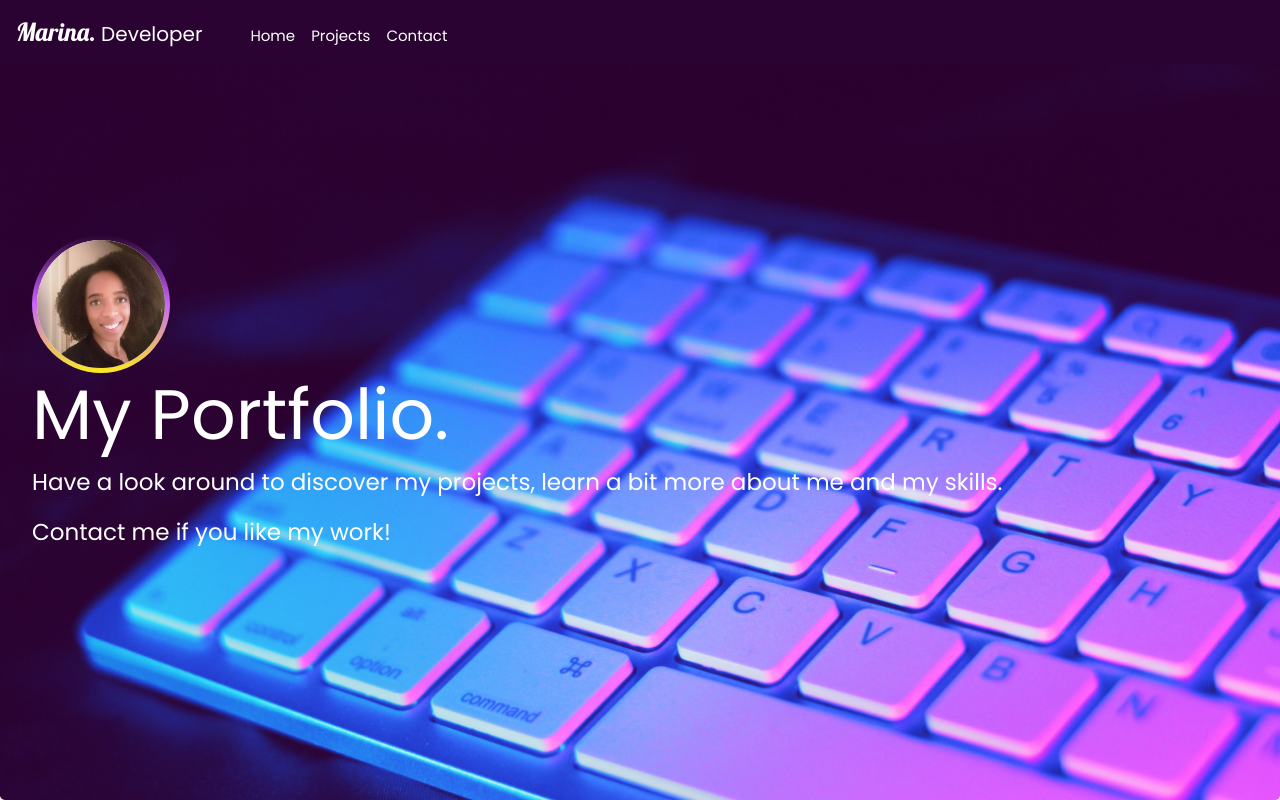
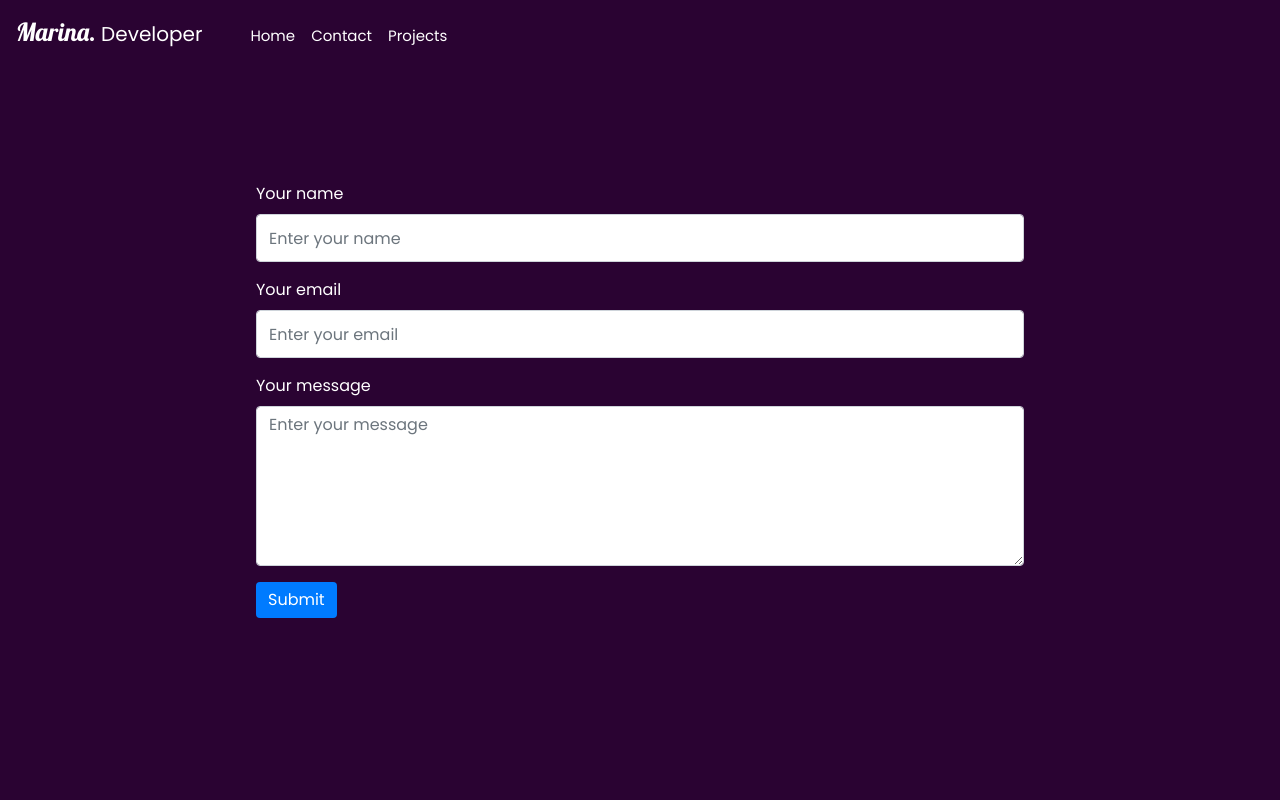
Before and after one commit to marinaongithub/react-portfolio, a React (Create React App) app: page /contact in a window 1280 px wide. Built offline with nearby package versions, Linux system fonts and the light colour scheme.

Commit message:
Added Contact page + styling

```diff
--- a/package.json
+++ b/package.json
@@ -8,6 +8,7 @@
     "@testing-library/user-event": "^13.5.0",
     "react": "^18.2.0",
     "react-dom": "^18.2.0",
+    "react-router-dom": "^6.9.0",
     "react-scripts": "5.0.1",
     "web-vitals": "^2.1.4"
   },
--- a/src/App.css
+++ b/src/App.css
@@ -34,10 +34,6 @@ body{
   font-size: 25px;
 }
 
-.nav-link {
-  padding-bottom: 0px;
-}
-
 
 /* HOME STYLE*/
 .jumbotron {
@@ -69,3 +65,35 @@ body{
 .jumbotron p {
   font-size: 23px;
 }
+
+/* CONTACT */
+
+.contact-form {
+  background-color: var(--main-dark);
+  flex-direction: column;
+  height: 100vh;
+  color: white;
+  align-items: center;
+}
+
+.form-group {
+  width: 60vw;
+}
+
+.contact-form input {
+  height: 3rem;
+}
+
+.contact-form textarea {
+  height: 10rem;
+}
+
+.contact-form button {
+  background-color: #007bff;
+  border: #007bff;
+}
+
+.contact-form button:hover {
+  background-color: #cb64ff;
+  border: #cb64ff;
+}
--- a/src/App.js
+++ b/src/App.js
@@ -1,12 +1,20 @@
 import './App.css';
+import { BrowserRouter as Router, Route, Routes } from 'react-router-dom';
 import Home from './components/pages/home/Home';
 import Header from './components/Header';
+import Contact from './components/pages/Contact';
 
 function App() {
   return (
     <div>
-      <Header/>
-      <Home/>
+      <Router>
+        <Header/>
+        <Routes>
+          <Route path="/" element={<Home/>}/>
+          <Route path="/contact" element={<Contact/>}/>
+
+        </Routes>
+      </Router>
     </div>
   );
 }
--- a/src/components/Header.js
+++ b/src/components/Header.js
@@ -1,23 +1,42 @@
 import React from 'react'
+import { NavLink } from 'react-router-dom';
 
 function Header() {
   return (
-    <div>
         <nav className="navbar navbar-expand-lg navbar-dark bg-light customNav">
-            <a className="navbar-brand" href="#"><span>Marina.</span>  Developer</a>    {/* TODO: check span */}
+            <h1 className="navbar-brand"><span>Marina.</span>  Developer</h1>
 
             <button className="navbar-toggler" type="button" data-toggle="collapse" data-target="#navbarNavAltMarkup" aria-controls="navbarNavAltMarkup" aria-expanded="false" aria-label="Toggle navigation">
             <span className="navbar-toggler-icon"></span>
             </button>
             <div className="collapse navbar-collapse" id="navbarNavAltMarkup">
             <div className="navbar-nav">
-                <a className="nav-link active" href="#">Home</a>
-                <a className="nav-item nav-link" href="#wPork">Projects</a>
-                <a className="nav-item nav-link" href="#contact">Contact</a>
+              <li className="nav-item">
+                <NavLink
+                  to="/"
+                  end
+                  className={({ isActive }) =>
+                    isActive ? 'nav-link active' : 'nav-link'
+                  }
+                >Home
+              </NavLink>
+              </li>
+              <li className="nav-item">
+                <NavLink
+                  to="contact"
+                  className={({ isActive }) =>
+                    isActive ? 'nav-item nav-link active' : 'nav-item nav-link'
+                  }
+                >
+                  Contact
+                </NavLink>
+              </li>
+                {/* <a className="nav-item nav-link" href={Home}></a> */}
+                <a className="nav-item nav-link" href="#Projects">Projects</a>
+                {/* <a className="nav-item nav-link" href="#contact">Contact</a> */}
             </div>
             </div>
         </nav>
-    </div>
   )
 }
 
--- a/src/components/pages/Contact.js
+++ b/src/components/pages/Contact.js
@@ -0,0 +1,26 @@
+import React from 'react';
+
+function Contact() {
+  return (
+    <div className='contact-form d-flex justify-content-center'>
+        <form>
+        <div className="form-group">
+        <label for="inputName">Your name</label>
+        <input type="text" className="form-control" id="inputName" placeholder="Enter your name"/>
+        </div>
+        <div className="form-group">
+        <label for="inputEmail">Your email</label>
+        <input type="email" className="form-control" id="inputEmail" placeholder="Enter your email"/>
+        </div>
+        <div className="form-group">
+        <label for="inputMessage">Your message</label>
+        <textarea type="text" className="form-control" id="inputMessage" placeholder="Enter your message"/>
+        </div>
+
+        <button type="submit" className="btn btn-primary">Submit</button>
+    </form>
+  </div>
+  )
+}
+
+export default Contact
```
Also changed, not shown: 1 other file (tests, documents, lock files or other folders).
